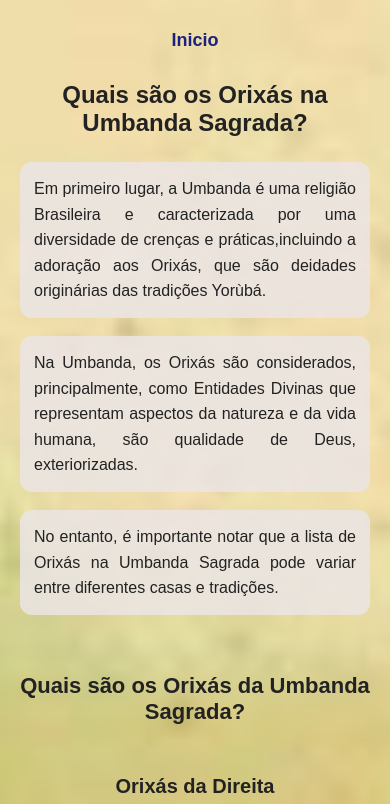
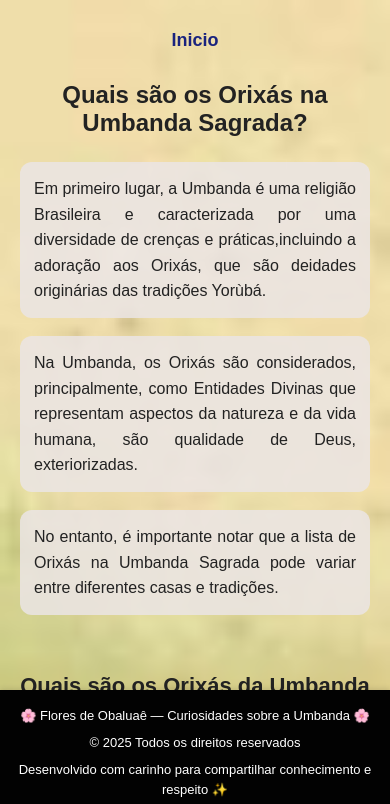
Before and after one commit to barbaranunesprogrammer/floresdeObaluae, a plain HTML site: page orixas.html in a window 390 px wide. Shown: the top 804 px of the page. Drawn offline with Linux system fonts and the light colour scheme.

Commit message:
responsividade

```diff
--- a/css/curiosidades.css
+++ b/css/curiosidades.css
@@ -63,7 +63,7 @@ section {
 }
 
 footer {
-     font-size: 12px;
+    font-size: 12px;
     position: fixed;
     bottom: 0;
     left: 0;
@@ -71,9 +71,8 @@ footer {
     background-color: #020202;
     color: #ffffff;
     text-align: center;
-    padding: 10px 0;
+    padding: 10px 5px;
     box-shadow: 0 -2px 5px rgba(0,0,0,0.1);
-    font-family: Arial, sans-serif;
     z-index: 1000;
 }
 @media (max-width: 600px) {
--- a/css/orixas.css
+++ b/css/orixas.css
@@ -109,12 +109,17 @@ em {
    FOOTER
 ===================== */
 footer {
-  width: 100%;
-  margin-top: auto;
-  background-color: #020202;
-  color: #ffffff;
-  padding: 20px 10px;
-  text-align: center;
+    font-size: 12px;
+    position: fixed;
+    bottom: 0;
+    left: 0;
+    width: 100%;
+    background-color: #020202;
+    color: #ffffff;
+    text-align: center;
+    padding: 10px 5px;
+    box-shadow: 0 -2px 5px rgba(0,0,0,0.1);
+    z-index: 1000;
 }
 
 /* PARÁGRAFOS DO FOOTER */
--- a/css/style.css
+++ b/css/style.css
@@ -83,7 +83,7 @@ section {
 /* FOOTER */
 footer {
     font-size: 12px;
-
+    position: fixed;
     bottom: 0;
     left: 0;
     width: 100%;
```
